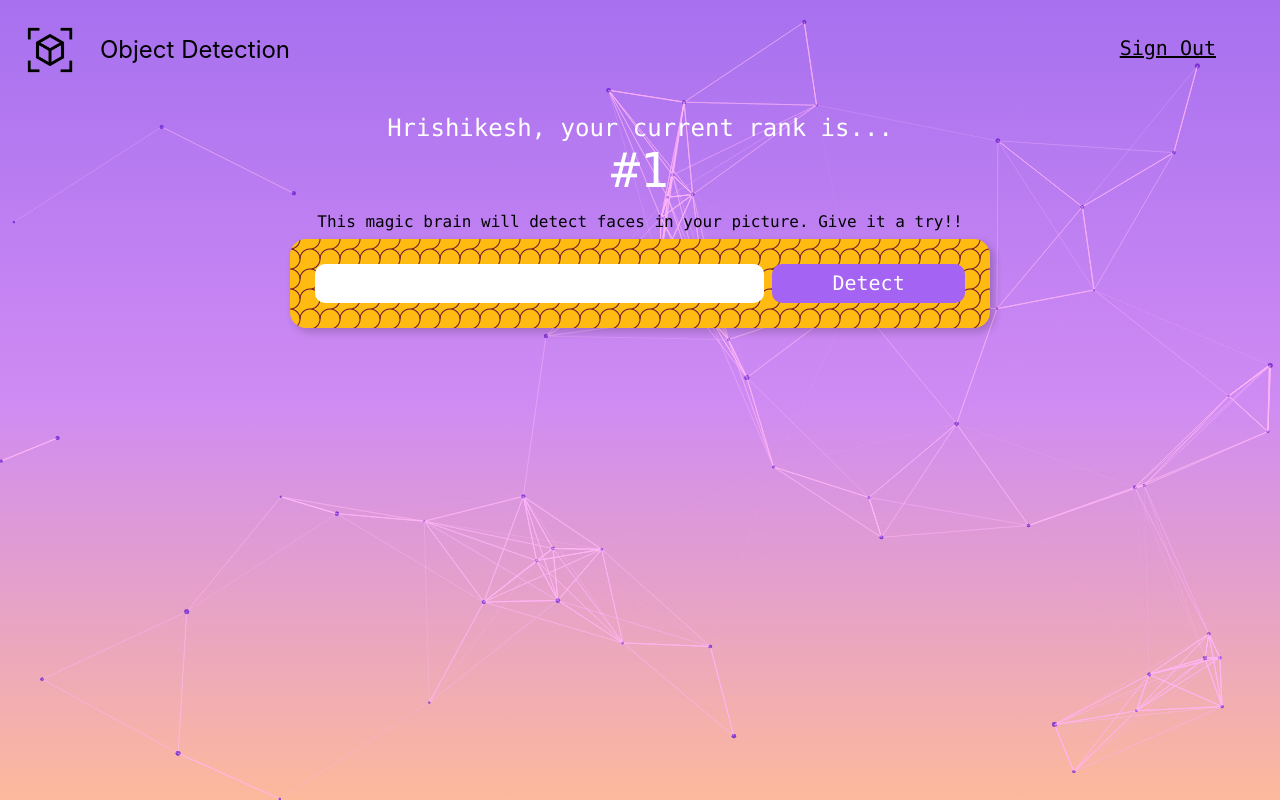
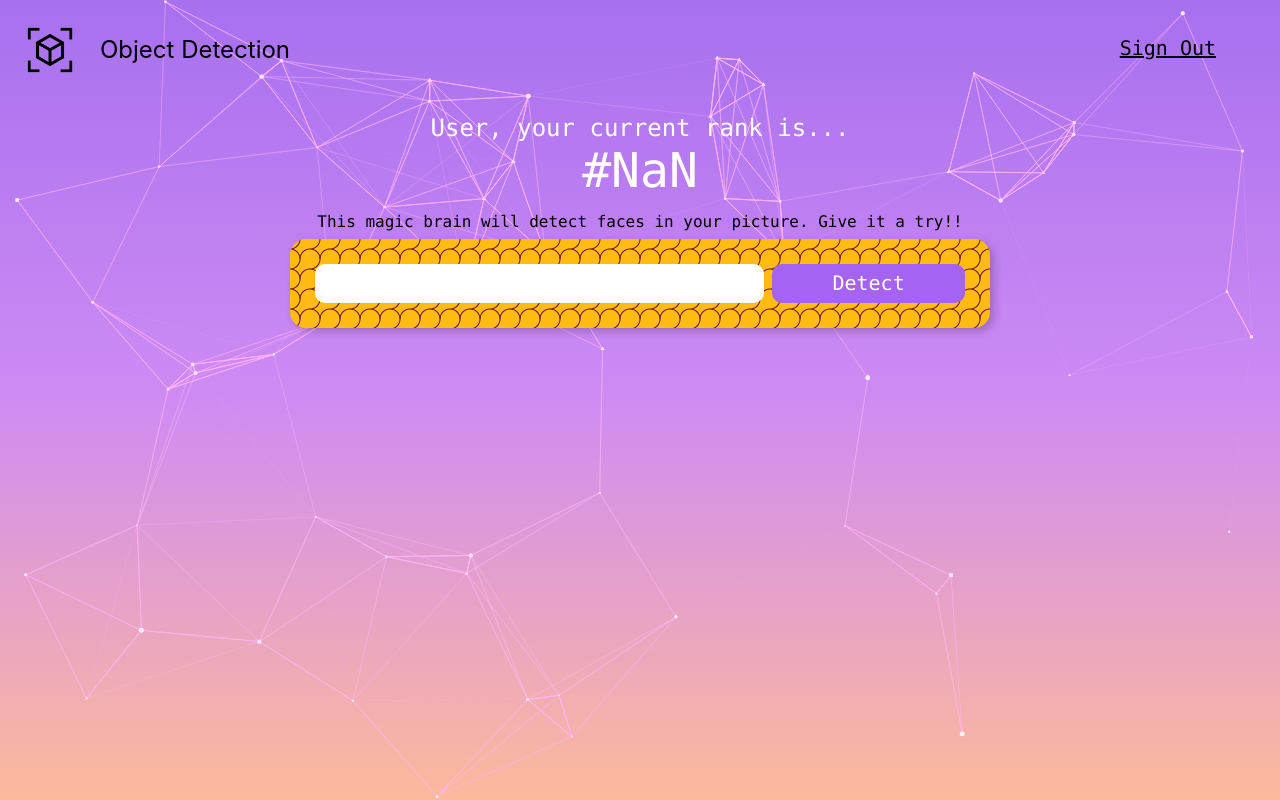
Before and after one commit to theNoobCoder0x01/face-detection-app, a React (Create React App) app: page / in a window 1280 px wide. Built offline with nearby package versions, Linux system fonts and the light colour scheme.

Commit message:
I was almost ded

```diff
--- a/src/App.js
+++ b/src/App.js
@@ -17,7 +17,7 @@
 	},
 	particles: {
 		color: {
-			value: "#732BD3",
+			value: "#FFFFFF", /*732BD3*/
 		},
 		links: {
 			color: "#FFB6F6",
@@ -30,10 +30,10 @@
 			enable: true,
 		},
 		move: {
-			direction: "none",
+			direction: "top",
 			enable: true,
-			outMode: "bounce",
-			speed: 10,
+			// outMode: "bounce",
+			speed: 5,
 			straight: false,
 		},
 		number: {
@@ -47,7 +47,7 @@
 			value: 0.4,
 		},
 		shape: {
-			type: "circle",
+			type: ["circle", "triangle", "square"],
 		},
 		size: {
 			random: true,
--- a/src/components/Rank/Rank.js
+++ b/src/components/Rank/Rank.js
@@ -4,8 +4,8 @@
     return (
         <>
             <div className="rank-div">
-                <span className="f3 white">Hrishikesh, your current rank is...</span><br />
-                <span className="f1 white">#1</span>
+                <span className="f3 white">User, your current rank is...</span><br />
+                <span className="f1 white">#NaN</span>
             </div>
         </>
     );
--- a/src/index.css
+++ b/src/index.css
@@ -5,9 +5,8 @@
 	-webkit-font-smoothing: antialiased;
 	-moz-osx-font-smoothing: grayscale;
 
-	background: #A770EF;  /* fallback for old browsers */
-	background: linear-gradient(to top, #FDB99B, #CF8BF3, #A770EF);
-	background-size: 100vh 100vw;
+	background: #A770EF;  /*fallback for old browsers*/
+	background: linear-gradient(to top, #FDB99B, #CF8BF3, #A770EF) no-repeat fixed center;
 }
 
 code {
```
